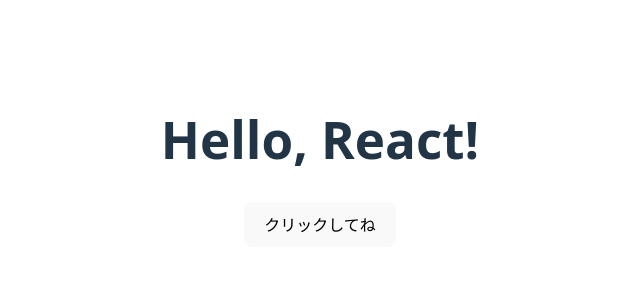
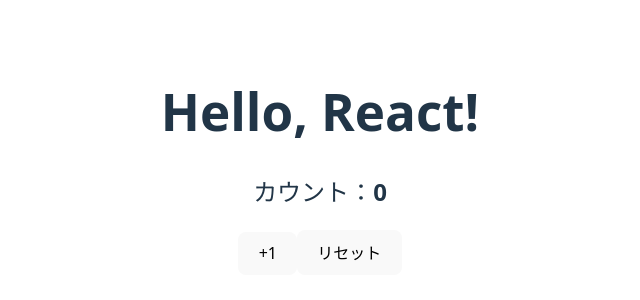
Before and after one commit to sik-nyan/hello-react-portfolio, a React (Vite) app: page /hello-react-portfolio/ in a window 1280 px wide. Shown: the part 238-538 px from the top of the page, without its empty margins (320-960 px from the left). Built offline with nearby package versions, Linux system fonts and the light colour scheme.

Commit message:
カウントアップ処理を追加

```diff
--- a/src/App.jsx
+++ b/src/App.jsx
@@ -3,11 +3,34 @@
 import viteLogo from '/vite.svg'
 import './App.css'
 
+function CountDisp({count, onInclement, onReset}){
+  return (
+    <div>
+      <h2>カウント：{count}</h2>
+      <button onClick={onInclement}>+1</button>
+      <button onClick={onReset}>リセット</button>
+    </div>
+  );
+}
+
+// 親要素
 function App() {
+  // カウントアップの状態管理
+  const [count, setCount] = useState(0);
+  // インクリメント処理
+  const handleInclement = () => setCount(count + 1);
+  // リセット処理
+  const handleReset = () => setCount(0);
+
   return (
     <div>
       <h1>Hello, React!</h1>
-      <button onClick={() => alert("こんにちは！")}>クリックしてね</button>
+
+      <CountDisp
+        count={count}
+        onInclement={handleInclement}
+        onReset={handleReset}
+      />
     </div>
   );
 }
```
Also changed, not shown: src/CountUp.jsx (added).
